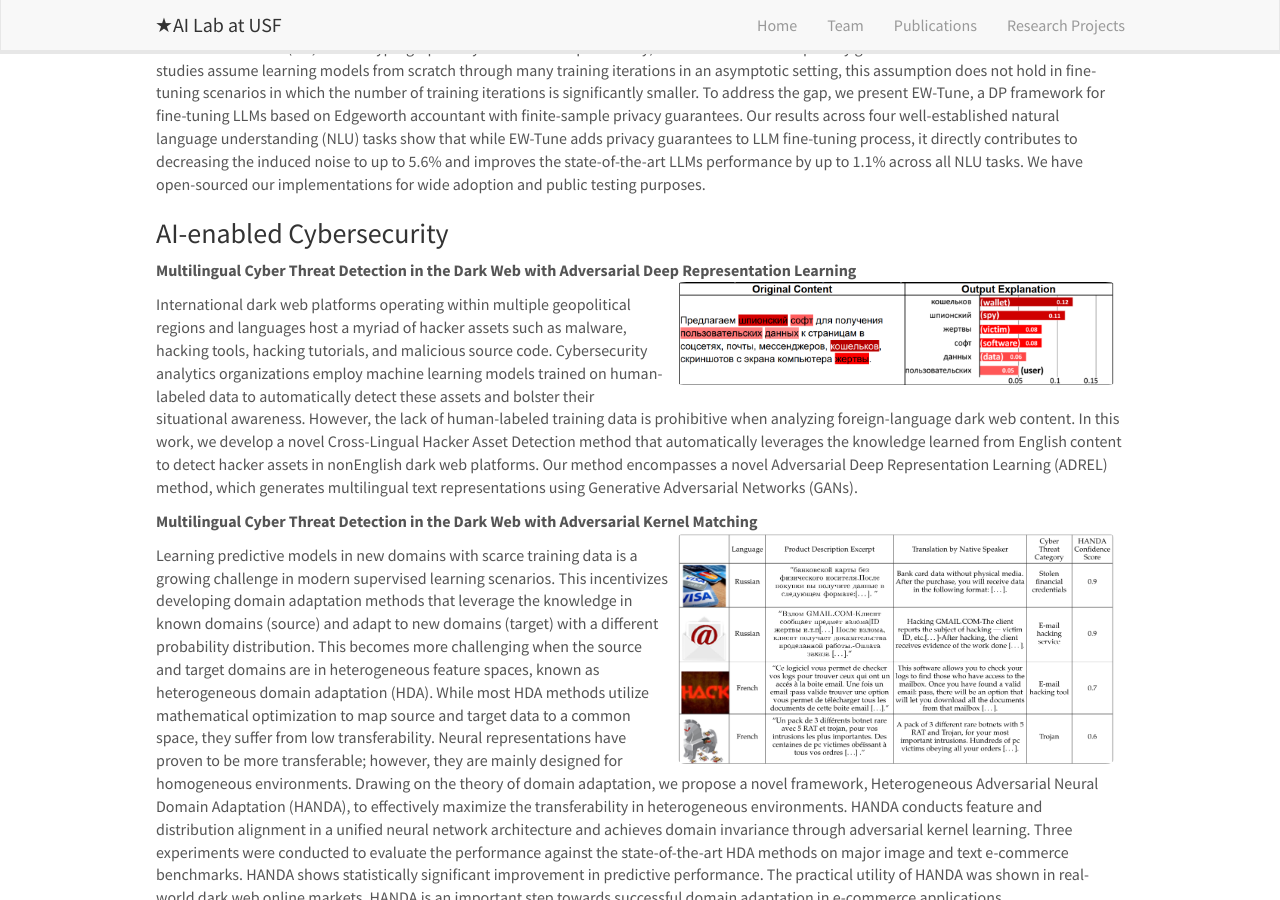
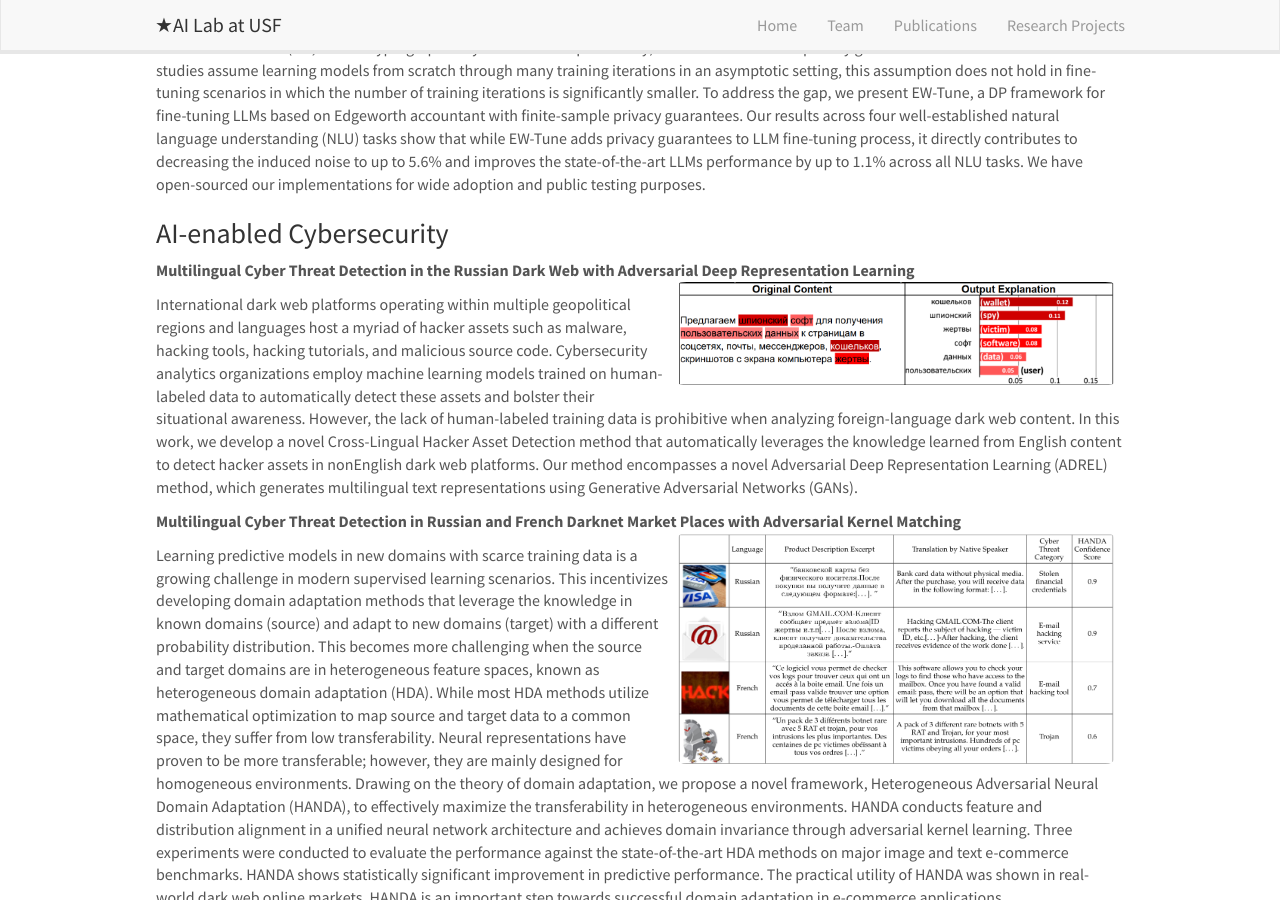
Before and after one commit to star-ailab/star-ailab.github.io, a Jekyll site: the page built from _pages/research.md, in a window 1280 px wide and 900 px high, scrolled down 837 px. Built offline with Jekyll 4.4.1, drawn with Linux system fonts in a browser that asks for light colours; nearby versions of some CDN libraries.

Commit message:
Update research.md

```diff
--- a/_pages/research.md
+++ b/_pages/research.md
@@ -57,7 +57,7 @@ We have open-sourced our implementations for wide adoption and public testing pu
 
 ### AI-enabled Cybersecurity
 
-**Multilingual Cyber Threat Detection in the Dark Web with Adversarial Deep Representation Learning** ![]({{ site.url }}{{ site.baseurl }}/images/respic/rus_en.png){: style="width: 45%; float: right; margin: 0px 10px"}
+**Multilingual Cyber Threat Detection in the Russian Dark Web with Adversarial Deep Representation Learning** ![]({{ site.url }}{{ site.baseurl }}/images/respic/rus_en.png){: style="width: 45%; float: right; margin: 0px 10px"}
 
 International dark web platforms operating within multiple geopolitical regions and languages host a myriad of hacker assets such as malware, hacking tools, hacking tutorials, and malicious
 source code. Cybersecurity analytics organizations employ machine learning models trained on human-labeled data to automatically detect these assets and bolster their situational awareness.
@@ -66,7 +66,7 @@ automatically leverages the knowledge learned from English content to detect hac
 Learning (ADREL) method, which generates multilingual text representations using Generative Adversarial Networks (GANs).
 
 
-**Multilingual Cyber Threat Detection in the Dark Web with Adversarial Kernel Matching** ![]({{ site.url }}{{ site.baseurl }}/images/respic/rus_fr.png){: style="width: 45%; float: right; margin: 0px 10px"}
+**Multilingual Cyber Threat Detection in Russian and French Darknet Market Places with Adversarial Kernel Matching** ![]({{ site.url }}{{ site.baseurl }}/images/respic/rus_fr.png){: style="width: 45%; float: right; margin: 0px 10px"}
 
 Learning predictive models in new domains with scarce training data is a growing challenge in modern supervised learning
 scenarios. This incentivizes developing domain adaptation methods that leverage the knowledge in known domains (source) and adapt to
```
